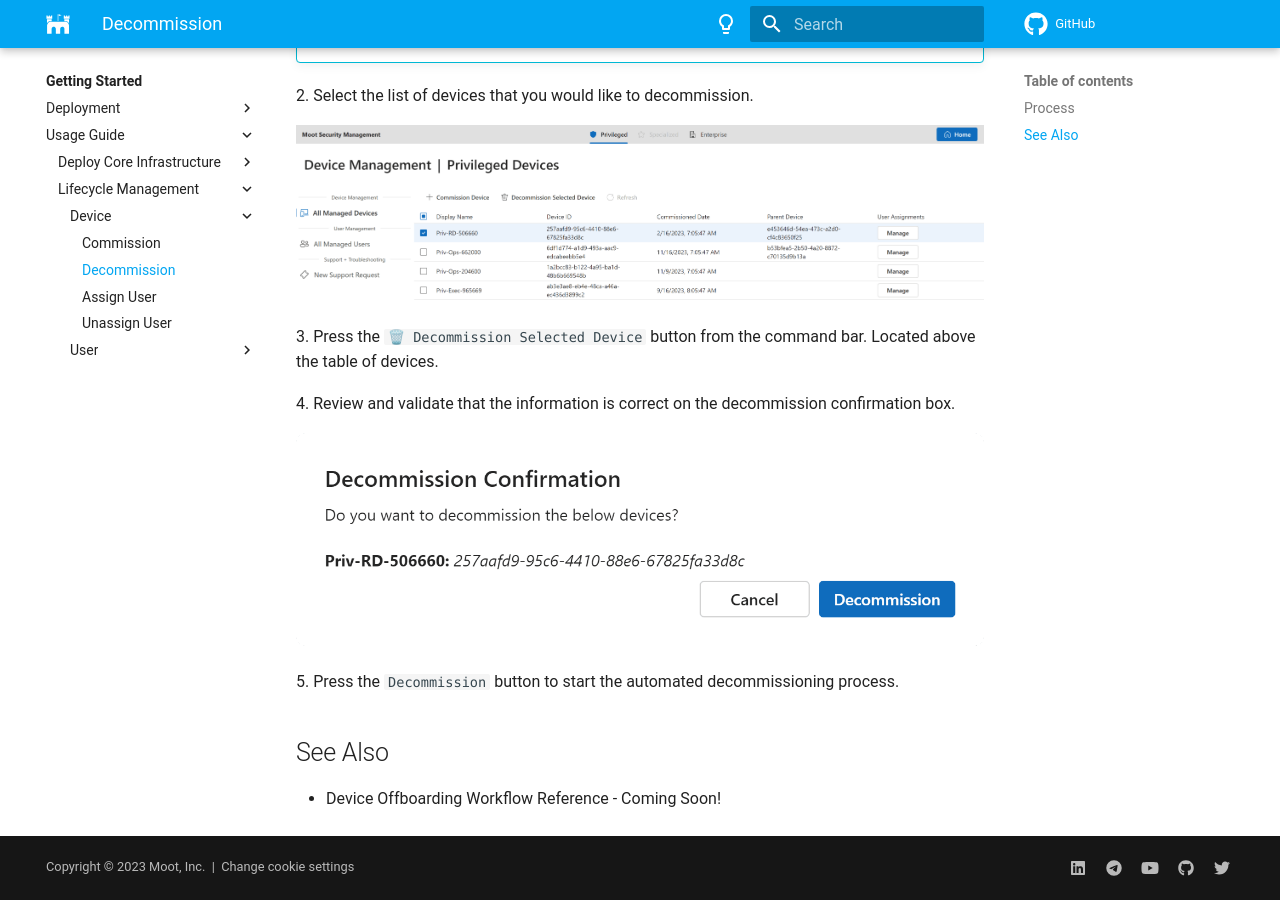
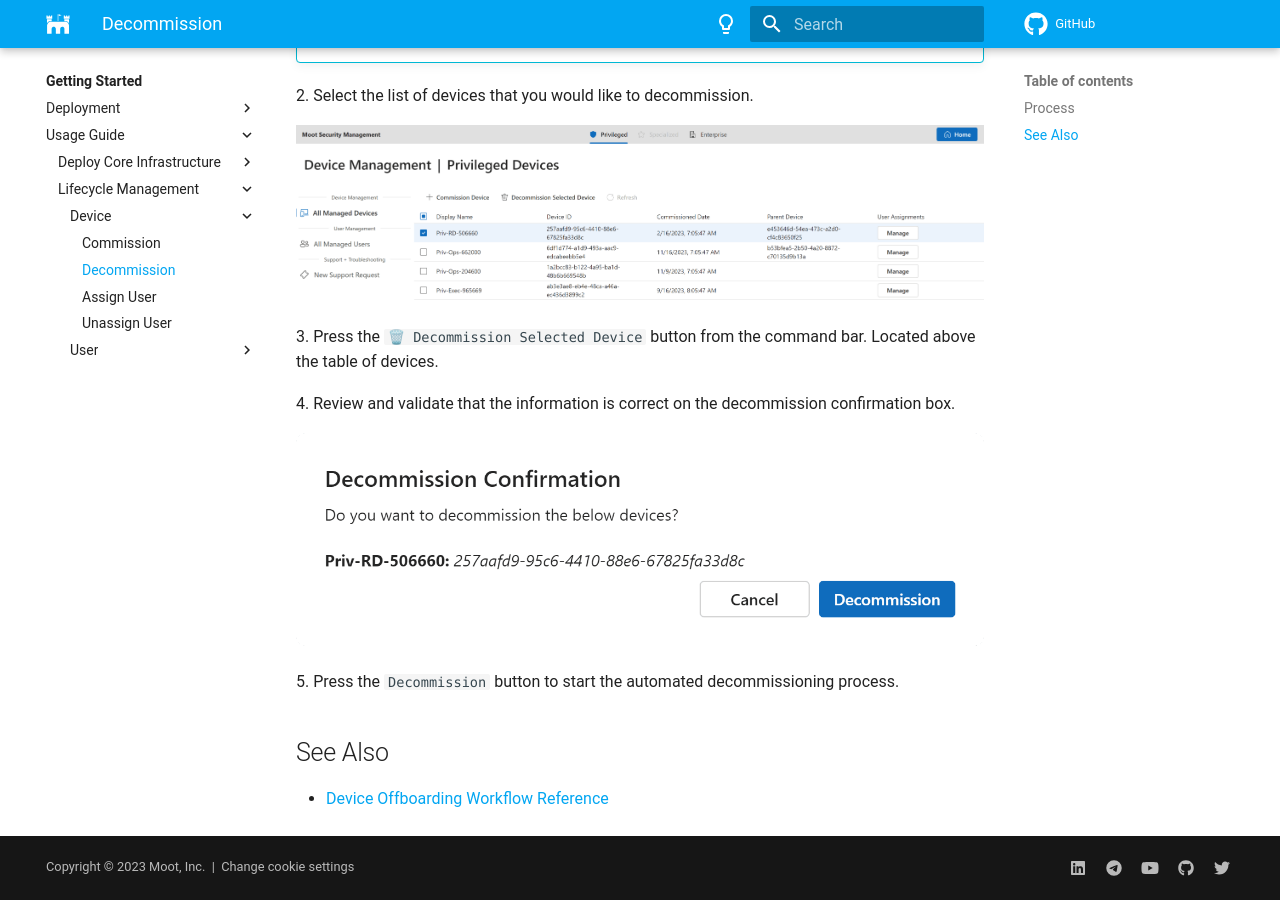
Before and after one commit to Software-Hardware-Integration-Lab/Documentation, an MkDocs documentation site: the page built from docs/Getting-Started/Usage-Guide/Lifecycle-Management/Device/1-Decommission.md, in a window 1280 px wide and 900 px high, scrolled down 503 px. Built offline with MkDocs 1.6.1 and Material for MkDocs 9.7.7, drawn with Linux system fonts in a browser that asks for light colours; comment, search, counter and statistics services are not loaded.

Commit message:
Link Decommission Diagram
Link the new diagram to the see also section of the respective user guide.

```diff
--- a/docs/Getting-Started/Usage-Guide/Lifecycle-Management/Device/1-Decommission.md
+++ b/docs/Getting-Started/Usage-Guide/Lifecycle-Management/Device/1-Decommission.md
@@ -27,4 +27,4 @@ This guide will walk the security admin through the process of commissioning new
 
 ## See Also
 
-- Device Offboarding Workflow Reference - Coming Soon!
+- [Device Offboarding Workflow Reference](/Reference/Architecture/Diagrams/Device-Decommission/)
```
